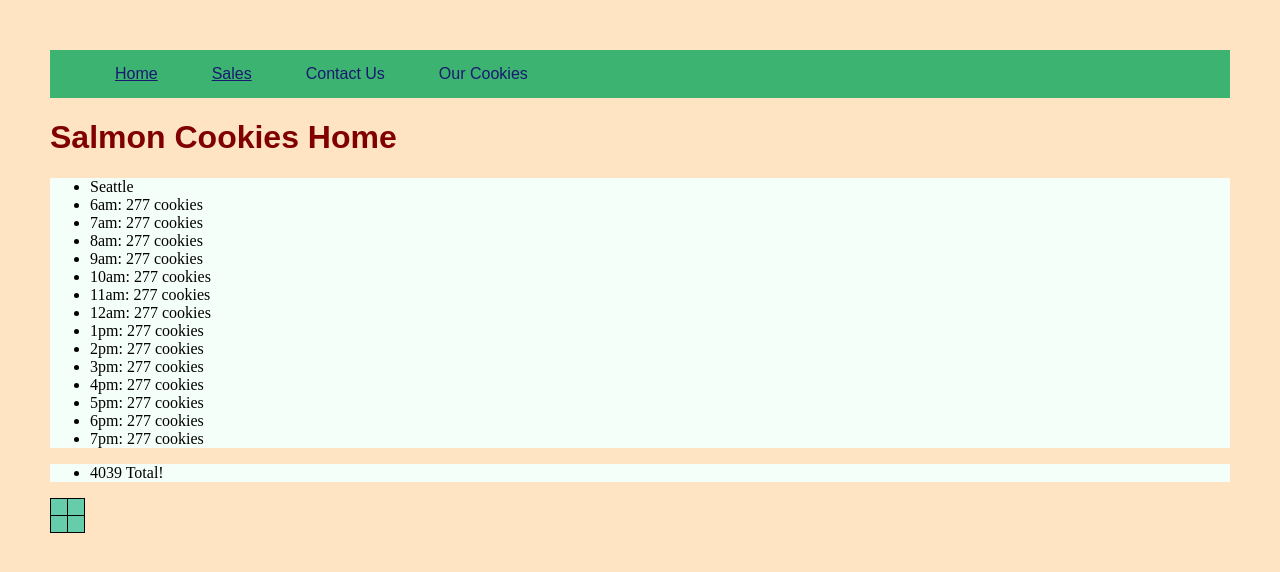
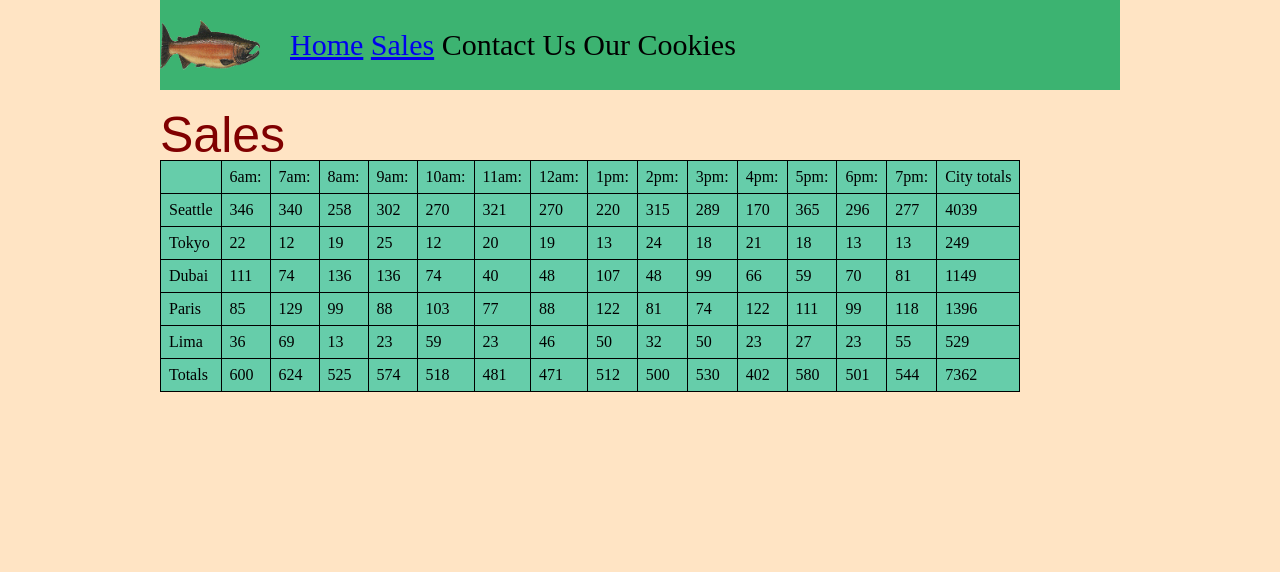
Before and after one commit to Mattpet26/cookies-project, a plain HTML site: page sales.html in a window 1280 px wide. Drawn offline with Linux system fonts and the light colour scheme.

Commit message:
finalized table, started css, added sales

```diff
--- a/app.js
+++ b/app.js
@@ -10,31 +10,39 @@ function cookieFunction(min, max, avgCookie, totalCookies, city){
   this.city = city;
   this.cookieArray = [],
   this.time = ['6am: ', '7am: ', '8am: ', '9am: ', '10am: ', '11am: ', '12am: ', '1pm: ', '2pm: ', '3pm: ', '4pm: ', '5pm: ', '6pm: ', '7pm: '];
+
+
     //assigning a method to rendercity and it gets a function.
   this.renderCity = function(){
-    //finding the target / parent
     var table = document.getElementById('tableStuff');
-    //creating an element - tr
     var row = document.createElement('tr');
-    //creating an element - td, and giving content to row
     var tableData = document.createElement('td')
-    // giving the tableData content
     tableData.textContent = this.city;
-    // row object representing a tr, and call appendchild method passing in the tableData object representing the td
     row.appendChild(tableData)
+
+
     for(var i = 0; i < this.time.length; i++){
       var tableData = document.createElement('td')
       tableData.textContent = this.cookieArray[i];
       row.appendChild(tableData)
     }
+
+
+    var tableCityTotals = document.createElement('td')
+    tableCityTotals.textContent = this.totalCookies;
+    row.appendChild(tableCityTotals);
     table.appendChild(row);
   }
+
+
   function getRandomArbitrary(min, max) {
     min = Math.ceil(min);
     max = Math.floor(max);
     return Math.floor(Math.random() * (max - min)) + min;
     //source https://developer.mozilla.org/en-US/docs/Web/JavaScript/Reference/Global_Objects/Math/random
   }
+
+
   this.renderMath = function(){
     for(var i = 0; i < this.time.length; i++){
       var custPerHr = getRandomArbitrary(this.min, this.max);
@@ -42,35 +50,51 @@ function cookieFunction(min, max, avgCookie, totalCookies, city){
       this.cookieArray.push(cookiesThisHr);
       this.totalCookies = this.totalCookies + cookiesThisHr;
     }
+  }
+
+
   this.renderTime = function(){
+    // this does the hour header
     var table = document.getElementById('tableStuff');
     var row = document.createElement('tr');
     var tableData = document.createElement('td')
     row.appendChild(tableData)
+
+
     for(var i = 0; i < this.time.length; i++){
-      var tableData = document.createElement('td')
+      var tableData = document.createElement('td');
       tableData.textContent = this.time[i];
       row.appendChild(tableData);
     }
-    table.appendChild(row);
+    var tableData = document.createElement('td');
+      tableData.textContent = 'City totals';
+      row.appendChild(tableData);
+     table.appendChild(row);
   }
+
+
   this.renderBottomRow = function(){
     var table = document.getElementById('tableStuff');
     var row = document.createElement('tr');
     var tableData = document.createElement('td')
     tableData.textContent = 'Totals';
     row.appendChild(tableData)
+    var counter = 0;
+
+
     for(var i = 0; i < this.time.length; i++){
       var tableData = document.createElement('td')
-      tableData.textContent = seattleName.cookieArray[i] + tokyoName.cookieArray[i] + dubaiName.cookieArray[i] + parisName.cookieArray[i] + limaName.cookieArray[i];
+      var saveTheCookieTotals = seattleName.cookieArray[i] + tokyoName.cookieArray[i] + dubaiName.cookieArray[i] + parisName.cookieArray[i] + limaName.cookieArray[i];
+      tableData.textContent = saveTheCookieTotals;
+      counter = saveTheCookieTotals + counter;
       row.appendChild(tableData)
     }
+
+
+    var tableData = document.createElement('td')
+    tableData.textContent = counter;
+    row.appendChild(tableData)
     table.appendChild(row);
-  }
-    var cookieTotalEl = document.getElementById('tableStuff');
-      var LiEl = document.createElement('tr');
-      LiEl.textContent = this.totalCookies;
-      cookieTotalEl.appendChild(LiEl)
   }
 }
 var seattleName = new cookieFunction(23, 65, 6.3, 0, 'Seattle');
--- /dev/null
+++ b/reset.css
@@ -0,0 +1,48 @@
+/* http://meyerweb.com/eric/tools/css/reset/
+   v2.0 | 20110126
+   License: none (public domain)
+*/
+
+html, body, div, span, applet, object, iframe,
+h1, h2, h3, h4, h5, h6, p, blockquote, pre,
+a, abbr, acronym, address, big, cite, code,
+del, dfn, em, img, ins, kbd, q, s, samp,
+small, strike, strong, sub, sup, tt, var,
+b, u, i, center,
+dl, dt, dd, ol, ul, li,
+fieldset, form, label, legend,
+table, caption, tbody, tfoot, thead, tr, th, td,
+article, aside, canvas, details, embed,
+figure, figcaption, footer, header, hgroup,
+menu, nav, output, ruby, section, summary,
+time, mark, audio, video {
+	margin: 0;
+	padding: 0;
+	border: 0;
+	font-size: 100%;
+	font: inherit;
+	vertical-align: baseline;
+}
+/* HTML5 display-role reset for older browsers */
+article, aside, details, figcaption, figure,
+footer, header, hgroup, menu, nav, section {
+	display: block;
+}
+body {
+	line-height: 1;
+}
+ol, ul {
+	list-style: none;
+}
+blockquote, q {
+	quotes: none;
+}
+blockquote:before, blockquote:after,
+q:before, q:after {
+	content: '';
+	content: none;
+}
+table {
+	border-collapse: collapse;
+	border-spacing: 0;
+}
--- a/sales.html
+++ b/sales.html
@@ -1,51 +1,31 @@
 <!DOCTYPE html>
 <html lang="en">
-  <link rel="stylesheet" href="style.css">
-  <head>
+
+<link rel="stylesheet" href="reset.css">
+<link rel="stylesheet" href="style.css">
+
+  <header>
     <title>SalmonCookies</title>
     <nav>
-      <a href="/index.html">Home</a>
-      <a href="/sales.html">Sales</a>
-      <a>Contact Us</a>
-      <a>Our Cookies</a>
+      <img src="Logo/salmon.png" alt="FishCookies">
+      <ul>
+        <li>
+          <a href="/index.html">Home</a>
+          <a href="/sales.html">Sales</a>
+          <a>Contact Us</a>
+          <a>Our Cookies</a>
+        </li>
+      </ul>
     </nav>
-  </head>
+  </header>
   <body>
-    <h1>Salmon Cookies Home</h1>
-
-    <ul id="city"></ul>
-    <ul id="seattleCookies"></ul>
-    <ul id="SeaTotal"></ul>
-
-    <ul id="tokyo"></ul>
-    <ul id="tokyoCookies"></ul>
-    <ul id="tokTotal"></ul>
-
-    <ul id="dubai"></ul>
-    <ul id='dubaiCookies'></ul>
-    <ul id="dubTotal"></ul>
-
-    <ul id="paris"></ul>
-    <ul id='parisCookies'></ul>
-    <ul id="parTotal"></ul>
-
-    <ul id="lima"></ul>
-    <ul id='limaCookies'></ul>
-    <ul id="limTotal"></ul>
+    <h1>Sales</h1>
 
     <table id="tableStuff">
-      <tr>
-        <th></th>
-        <td></td>
-      </tr>
-      <tr>
-        <th></th>
-        <td></td>
-      </tr>
+      <tr></tr>
     </table>
 
-
-    <script src="test.js"></script>
+    <script src="app.js"></script>
 
   </body>
 </html>
--- a/style.css
+++ b/style.css
@@ -1,35 +1,61 @@
+header {
+  background-color: mediumseagreen;
+  height: 90px;
+}
+
+nav {
+  margin: 0 auto;
+  width: 960px;
+}
+
+nav img {
+  margin-top: 20px;
+  float: left;
+  margin-right: 30px;
+  width: 100px;
+  height: 50px;
+}
+
+nav ul {
+  float: left;
+}
+
+nav li {
+  float: left;
+  line-height: 90px;
+  margin-right: 200px;
+  font-size: 30px;
+}
+
 body {
+  width: 960px;
+  margin: 0 auto;
   background-color: bisque;
-  margin: 50px;
 }
 
 h1 {
-  text-decoration-style: wavy;
-  font-style: initial;
   color: maroon;
+  font-size: 50px;
   font-family: fantasy;
+  margin-top: 20px;
 }
 
-nav {
-  padding: 15px;
-  background-color: mediumseagreen;
+main > img:first-child {
+  margin-top: 30px;
 }
 
-a {
-  padding-left: 50px;
-  color: midnightblue;
-  font-family: Arial, Helvetica, sans-serif;
-  text-align: center;
+main > ul:nth-child(2){
+  margin-top: 30px;
+  overflow: hidden;
 }
 
-ul {
-  background-color: mintcream;
-  color: black
+main > ul:nth-child(2) > li {
+  float: left;
+  margin-right: 30px;
 }
 
-img {
-  width: 400px;
-  height: 150px;
+main > ul:nth-child(2) > li:nth-child(3) {
+  margin-right: 0;
 }
 
 table, td, th {
```
Also changed, not shown: index.html (+29 -18 lines), Logo/chinook.jpg (added), Logo/cutter.jpg (added), Logo/family.jpg (added), Logo/fish.jpg (added), Logo/frosted-cookie.jpg (added), Logo/shirt.jpg (added).
